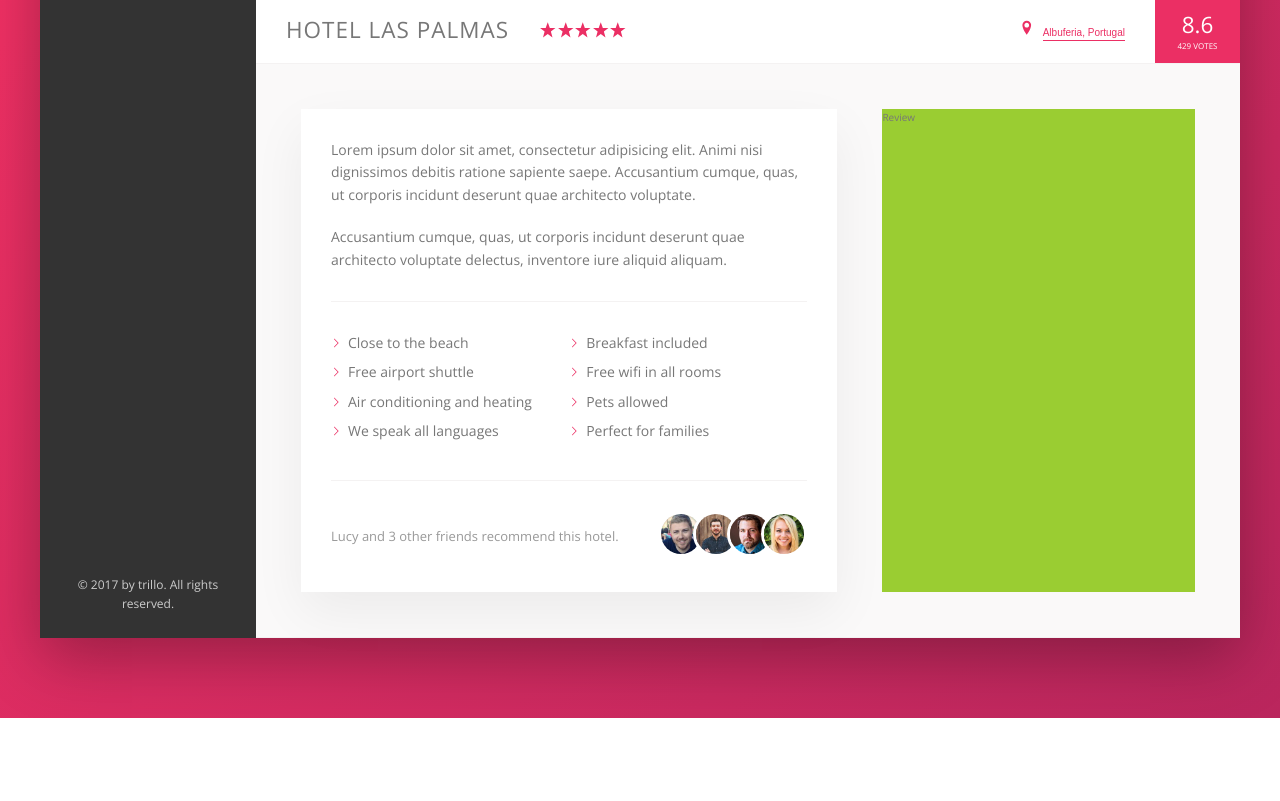
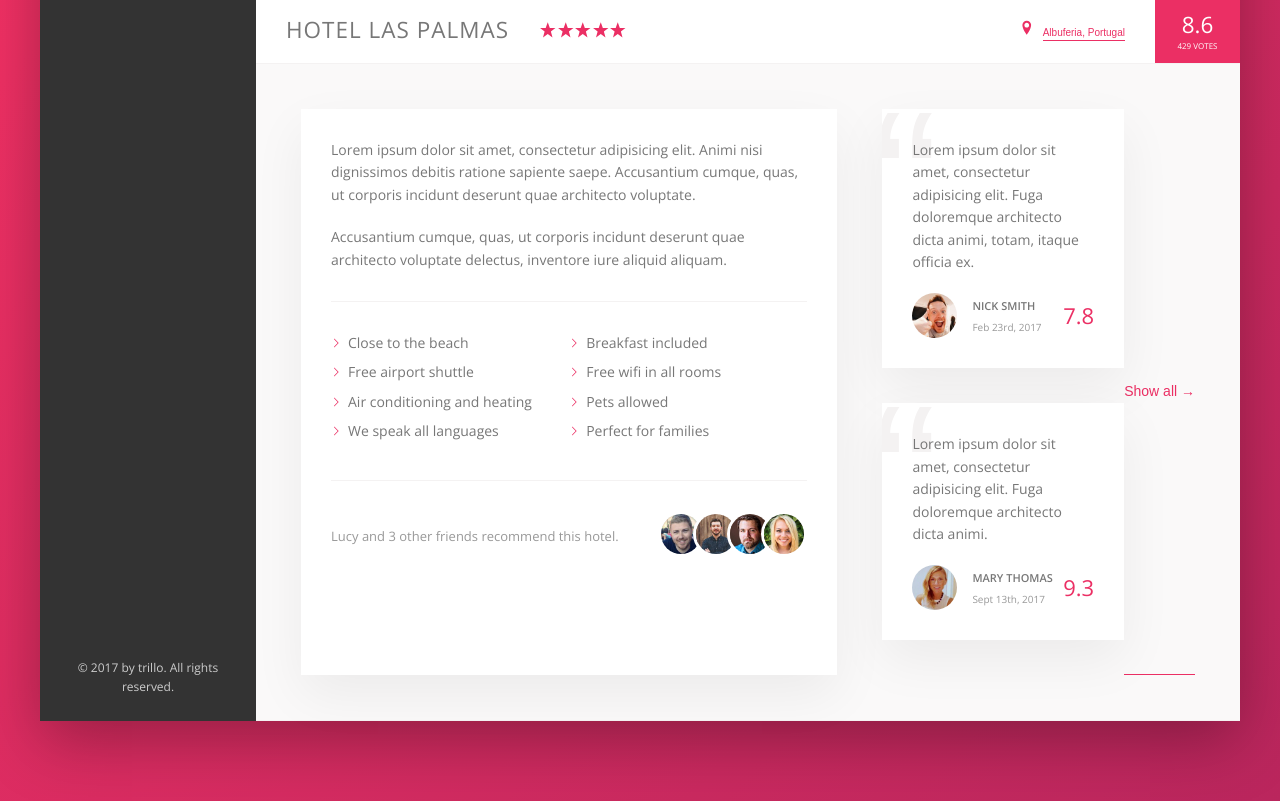
Before and after one commit to AkashPanwar08/trillo, a website: page index.html in a window 1280 px wide. Shown: the part 538-1339 px from the top of the page. Before the commit the page ends 1256 px from the top, so only its background shows below. Drawn offline with nearby package versions, Linux system fonts and the light colour scheme.

Commit message:
git stuck with button

```diff
--- a/index.html
+++ b/index.html
@@ -198,7 +198,39 @@
                 </div>
               </div>
             </div>
-            <div class="user-reviews">Review</div>
+
+            <figure class="user-reviews">
+              <figure class="review">
+                <blockquote class="review_text">
+                  Lorem ipsum dolor sit amet, consectetur adipisicing elit. Fuga
+                  doloremque architecto dicta animi, totam, itaque officia ex.
+                </blockquote>
+                <figcaption class="review_user">
+                  <img src="img/user-1.jpg" alt="User 1" class="review_photo" />
+                  <div class="review_user-box">
+                    <p class="review_user-name">Nick Smith</p>
+                    <p class="review_user-date">Feb 23rd, 2017</p>
+                  </div>
+                  <div class="review_rating">7.8</div>
+                </figcaption>
+              </figure>
+
+              <figure class="review">
+                <blockquote class="review_text">
+                  Lorem ipsum dolor sit amet, consectetur adipisicing elit. Fuga
+                  doloremque architecto dicta animi.
+                </blockquote>
+                <figcaption class="review_user">
+                  <img src="img/user-2.jpg" alt="User 1" class="review_photo" />
+                  <div class="review_user-box">
+                    <p class="review_user-name">Mary Thomas</p>
+                    <p class="review_user-date">Sept 13th, 2017</p>
+                  </div>
+                  <div class="review_rating">9.3</div>
+                </figcaption>
+              </figure>
+            </figure>
+            <button class="btn-inline">Show all <span>&rarr;</span></button>
           </div>
         </main>
       </div>
--- a/sass/_components.scss
+++ b/sass/_components.scss
@@ -379,3 +379,67 @@
     }
   }
 }
+
+///////////////////////////////////
+// REVIEWS
+
+.review {
+  background-color: #fff;
+  box-shadow: var(--shadow-light);
+  padding: 3rem;
+  margin-bottom: 3.5rem;
+  position: relative;
+  overflow: hidden;
+
+  &_text {
+    margin-bottom: 2rem;
+    position: relative;
+    z-index: 10;
+  }
+
+  &_user {
+    display: flex;
+    align-items: center;
+  }
+
+  &_photo {
+    height: 4.5rem;
+    width: 4.5rem;
+    border-radius: 50%;
+    margin-right: 1.5rem;
+  }
+
+  &_user-box {
+    margin-right: auto;
+  }
+
+  &_user-name {
+    font-size: 1.1rem;
+    font-weight: 600;
+    text-transform: uppercase;
+    margin-bottom: 0.4rem;
+  }
+
+  &_user-date {
+    font-size: 1rem;
+    color: var(--color-grey-dark-3);
+  }
+
+  &_rating {
+    font-size: 2.2rem;
+    color: var(--color-primary);
+    font-weight: 300;
+  }
+
+  &::before {
+    content: "\201C";
+    position: absolute;
+    top: -2.75rem;
+    left: -1rem;
+    line-height: 1;
+    font-family: sans-serif;
+    font-size: 20rem;
+    color: var(--color-grey-light-2);
+    z-index: 1;
+  }
+}
--- a/sass/_layout.scss
+++ b/sass/_layout.scss
@@ -38,6 +38,7 @@
 }
 
 .details {
+  font-size: 1.4rem;
   display: flex;
   padding: 4.5rem;
   background-color: var(--color-grey-light-1);
@@ -45,7 +46,6 @@
 }
 
 .description {
-  font-size: 1.4rem;
   background-color: #fff;
   box-shadow: var(--shadow-light);
   padding: 3rem;
@@ -54,6 +54,5 @@
 }
 
 .user-reviews {
-  background-color: yellowgreen;
   flex: 1;
 }
```
Also changed, not shown: css/style.css.
